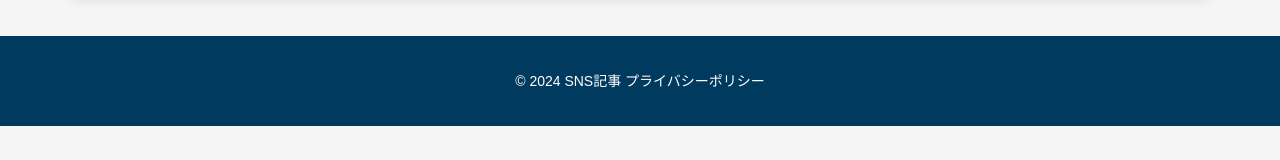
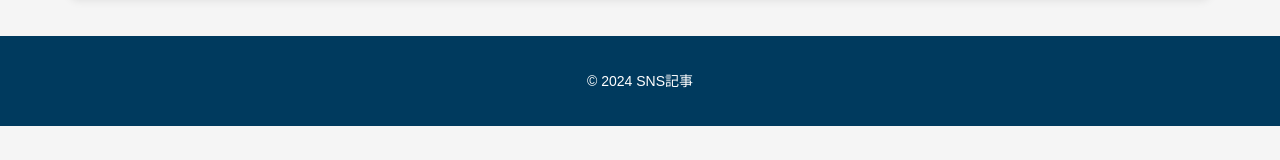
Before and after one commit to Kep1er255/article, a plain HTML site: page index.html in a window 1280 px wide. Shown: the part 584-744 px from the top of the page. Drawn offline with Linux system fonts and the light colour scheme.

Commit message:
Update index.html

```diff
--- a/index.html
+++ b/index.html
@@ -188,7 +188,7 @@
     </main>
 
     <footer class="footer">
-        <p>&copy; 2024 SNS記事 <a href="#">プライバシーポリシー</a></p>
+        <p>&copy; 2024 SNS記事 </p>
     </footer>
 </body>
 </html>
```
